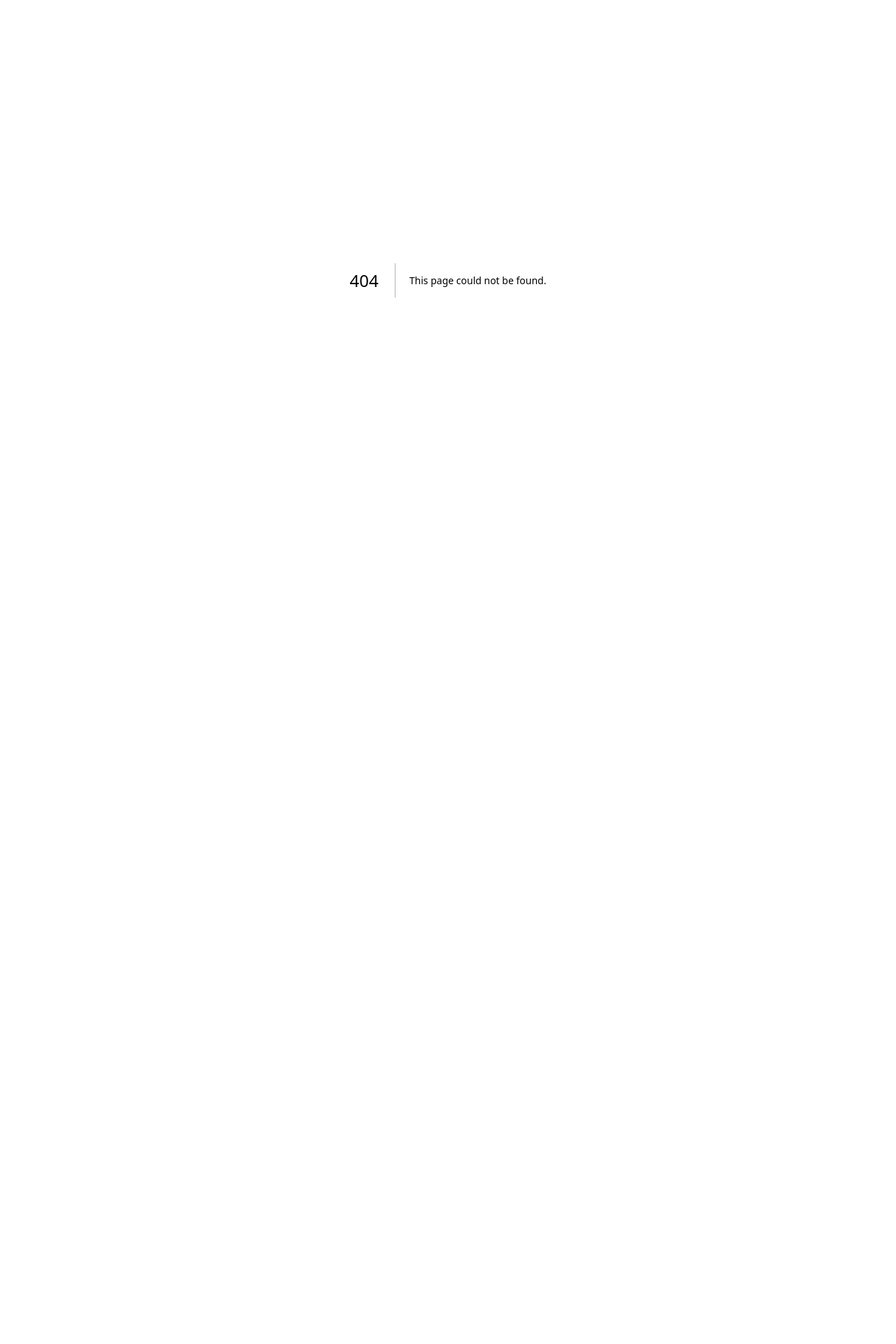
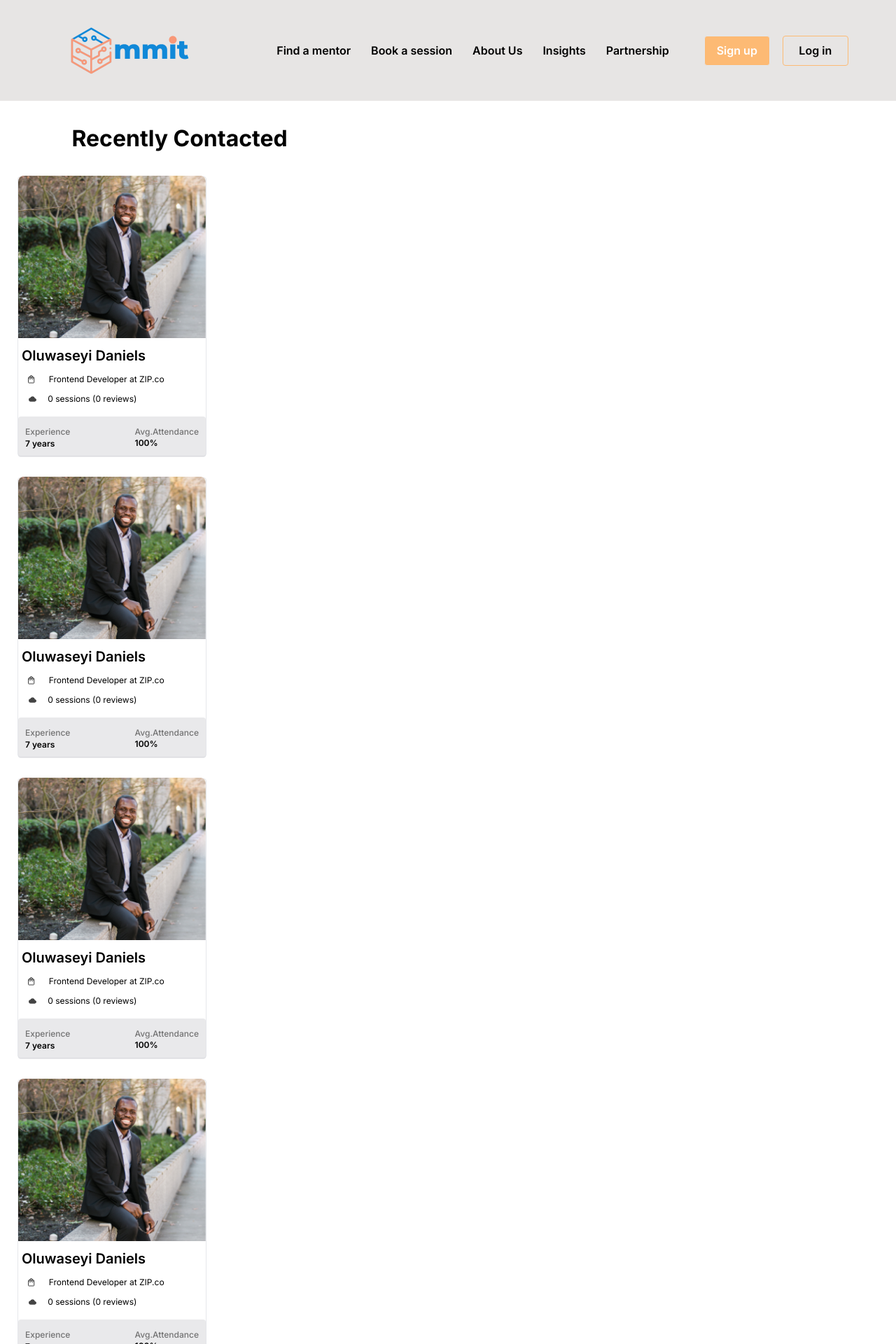
Before and after one commit to mentormeintech/mmit-webapp, a Next.js app: page /BookASession in a window 1280 px wide. Before the commit this address had no page. Shown: the top 1920 px of the page at 70% size. Before the commit the page ends 800 px from the top, so only its background shows below. Built offline with nearby package versions, Linux system fonts and the light colour scheme.

Commit message:
Changed file structure for page routing

```diff
--- /dev/null
+++ b/src/app/BookASession/page.js
@@ -0,0 +1,20 @@
+import Header from "../Components/Header";
+import ProfileCard from "../Components/ProfileCard";
+
+const BookASession = () => {
+	return (
+		<>
+			<Header />
+			<div className="pt-[30px] text-[32px] font-[700] flex-row justify-between items-center ml-[6.4rem] gap-7 inline-flex">
+				Recently Contacted
+			</div>
+			<ProfileCard />
+			<ProfileCard />
+			<ProfileCard />
+			<ProfileCard />
+			<ProfileCard />
+		</>
+	);
+};
+
+export default BookASession;
--- a/src/app/Components/Footer.js
+++ /dev/null
@@ -1,8 +0,0 @@
-
-const Footer = () => {
-  return (
-    <div>Footer</div>
-  )
-}
-
-export default Footer
--- a/src/app/Components/Header.js
+++ b/src/app/Components/Header.js
@@ -1,3 +1,7 @@
+import Link from "next/link";
+import FindAMentor from "../findamentor/page";
+import BookASession from "../BookASession/page";
+
 const Header = () => {
 	return (
 		<>
@@ -12,10 +16,10 @@ const Header = () => {
 					<div class=" flex-row justify-between items-start gap-7 inline-flex mr-10">
 						<ul class="flex flex-row justify-between p-[10px] text-base">
 							<li class="mr-[29px] text-base hover:text-sky-600 active:text-blue-500 cursor-pointer">
-								Find a Mentor
+								<Link href="/findamentor">Find a mentor</Link>
 							</li>
 							<li class="mr-[29px] hover:text-sky-600 active:text-blue-500 cursor-pointer">
-								Book a session
+								<Link href="/BookASession ">Book a session</Link>
 							</li>
 							<li class="mr-[29px] hover:text-sky-600 active:text-blue-500 cursor-pointer">
 								About Us
--- a/src/app/FindAMentor/FindAMentor.js
+++ b/src/app/findamentor/page.js
@@ -1,7 +1,6 @@
 import Header from "../Components/Header";
 import Head from "next/head";
 import ProfileCard from "../Components/ProfileCard";
-import Footer from '../Components/Footer'
 
 const FindAMentor = () => {
 	return (
--- a/src/app/page.js
+++ b/src/app/page.js
@@ -1,5 +1,5 @@
 import Header from "./Components/Header";
-import FindAMentor from "./FindAMentor/FindAMentor";
+import FindAMentor from "./findamentor/page";
 
 const Page = () => {
 	return (
```
